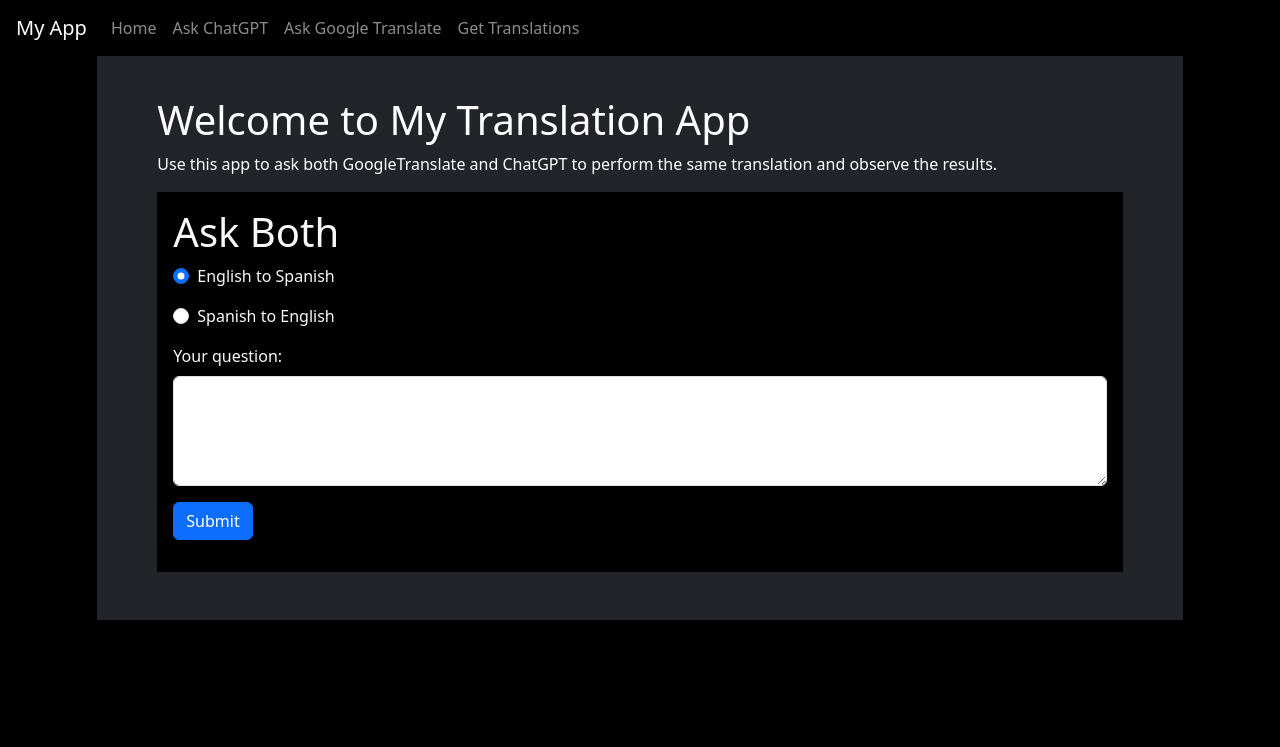
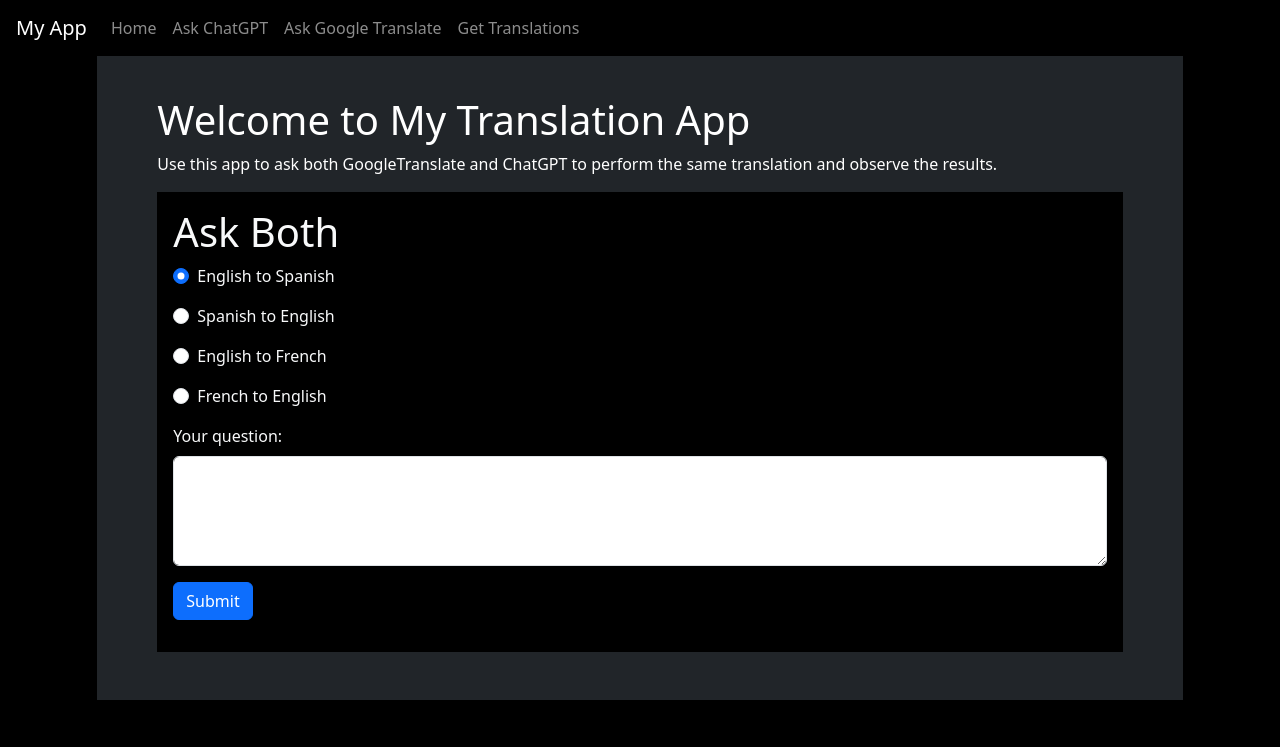
Before and after one commit to antoinevilain001/translation_thesis, a Flask app: page / in a window 1280 px wide. Shown: the top 747 px of the page. Run offline with Flask 3, Linux system fonts and the light colour scheme.

Commit message:
added french as an option for data collection

```diff
--- a/data_collection_app/app.py
+++ b/data_collection_app/app.py
@@ -164,6 +164,12 @@ def compareResponses():
     elif (language_input == "spa_to_eng"):
         source_language_selector = "Spanish"
         target_language_selector = "English"
+    elif (language_input == "fre_to_eng"):
+        source_language_selector = "French"
+        target_language_selector = "English"
+    elif (language_input == "eng_to_fre"):
+        source_language_selector = "English"
+        target_language_selector = "French"
 
     try:
         # Use the OpenAI API to get a response from ChatGPT
@@ -206,6 +212,10 @@ def askChatGPT():
         language_selector = "English to Spanish"
     elif (language_input == "spa_to_eng"):
         language_selector = "Spanish to English"
+    elif (language_input == "fre_to_eng"):
+        language_selector = "French to English"
+    elif (language_input == "eng_to_fre"):
+        language_selector = "English to French"
 
     try:
         # Use the OpenAI API to get a response from ChatGPT
@@ -251,6 +261,12 @@ def askGoogleTranslate():
     elif (language_input == "spa_to_eng"):
         source_language = "es"
         target_language = "en"
+    elif (language_input == "fre_to_eng"):
+        source_language = "fr"
+        target_language = "en"
+    elif (language_input == "eng_to_fre"):
+        source_language = "en"
+        target_language = "fr"
 
     # Make the request to Google Translate API
     try:
--- a/data_collection_app/templates/home.html
+++ b/data_collection_app/templates/home.html
@@ -25,6 +25,14 @@
                 <div class="form-check mb-3">
                     <input type="radio" class="form-check-input" id="option2" name="choice" value="spa_to_eng">
                     <label class="form-check-label" for="option2">Spanish to English</label>
+                </div>
+                <div class="form-check mb-3">
+                    <input type="radio" class="form-check-input" id="option3" name="choice" value="eng_to_fre">
+                    <label class="form-check-label" for="option3">English to French</label>
+                </div>
+                <div class="form-check mb-3">
+                    <input type="radio" class="form-check-input" id="option4" name="choice" value="fre_to_eng">
+                    <label class="form-check-label" for="option4">French to English</label>
                 </div>
 
                 <!-- Textarea for user input -->
```
